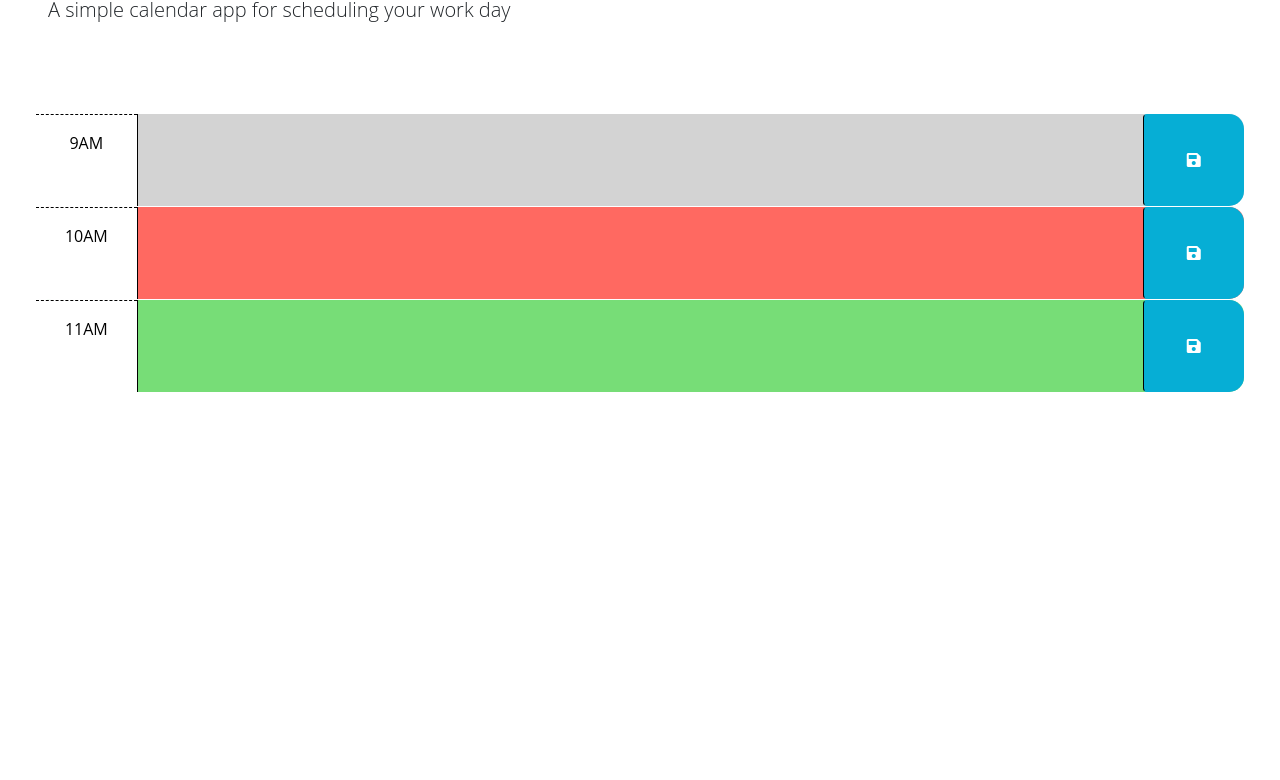
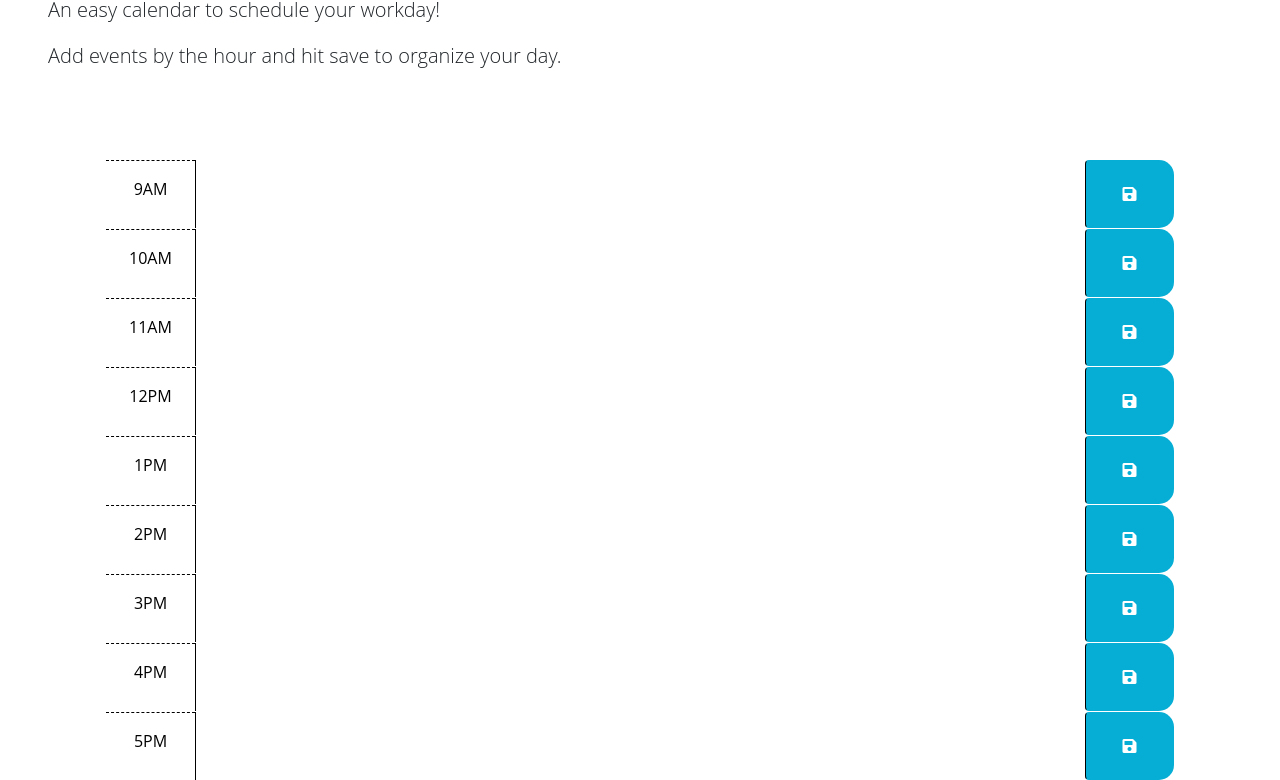
Before and after one commit to msnyder3/Work-Day-Scheduler, a plain HTML site: page index.html in a window 1280 px wide. Shown: the part 138-918 px from the top of the page. Before the commit the page ends 800 px from the top, so only its background shows below. Drawn offline with nearby package versions, Linux system fonts and the light colour scheme; files that its build step writes are made by us from their sources; files whose address does not match are found by name.

Commit message:
added in div elements for each hour and added in local storage functionality for each element

```diff
--- a/assets/js/script.js
+++ b/assets/js/script.js
@@ -1,13 +1,27 @@
-// Wrap all code that interacts with the DOM in a call to jQuery to ensure that
-// the code isn't run until the browser has finished rendering all the elements
-// in the html.
+// saveBtn click event listener
+$('.saveBtn').on('click', function () {
+  // get nearby values of the description in jQuery
+  var inputText = $(this).siblings('.description').val();
+  // get the id attribute of the parent div element
+  var hourBlock = $(this).parent().attr('id');
+
+  // save in local storage
+  localStorage.setItem(hourBlock, inputText);
+});
+
+// Pull calendar items from local storage
+$('#hour9 .description').val(localStorage.getItem('hour9'));
+$('#hour10 .description').val(localStorage.getItem('hour10'));
+$('#hour11 .description').val(localStorage.getItem('hour11'));
+$('#hour12 .description').val(localStorage.getItem('hour12'));
+$('#hour13 .description').val(localStorage.getItem('hour13'));
+$('#hour14 .description').val(localStorage.getItem('hour14'));
+$('#hour15 .description').val(localStorage.getItem('hour15'));
+$('#hour16 .description').val(localStorage.getItem('hour16'));
+$('#hour17 .description').val(localStorage.getItem('hour17'));
+
 $(function () {
-  // TODO: Add a listener for click events on the save button. This code should
-  // use the id in the containing time-block as a key to save the user input in
-  // local storage. HINT: What does `this` reference in the click listener
-  // function? How can DOM traversal be used to get the "hour-x" id of the
-  // time-block containing the button that was clicked? How might the id be
-  // useful when saving the description in local storage?
+
   //
   // TODO: Add code to apply the past, present, or future class to each time
   // block by comparing the id to the current hour. HINTS: How can the id
--- a/index.html
+++ b/index.html
@@ -25,47 +25,94 @@
   </head>
 
   <body>
-    <header class="p-5 mb-4">
+    <header class="p-5 mb-4 header1">
       <h1 class="display-3">Work Day Scheduler</h1>
-      <p class="lead">A simple calendar app for scheduling your work day</p>
+      <p class="lead">An easy calendar to schedule your workday!</p>
+      <p class="lead">Add events by the hour and hit save to organize your day.</p>
       <p id="currentDay" class="lead"></p>
     </header>
-    <div class="container-fluid px-5">
-      <!-- Use class for "past", "present", and "future" to apply styles to the
-        time-block divs accordingly. The javascript will need to do this by
-        adding/removing these classes on each div by comparing the hour in the
-        id to the current hour. The html provided below is meant to be an example
-        demonstrating how the css provided can be leveraged to create the
-        desired layout and colors. The html below should be removed or updated
-        in the finished product. Remember to delete this comment once the
-        code is implemented.
-        -->
 
-      <!-- Example of a past time block. The "past" class adds a gray background color. -->
-      <div id="hour-9" class="row time-block past">
-        <div class="col-2 col-md-1 hour text-center py-3">9AM</div>
-        <textarea class="col-8 col-md-10 description" rows="3"> </textarea>
-        <button class="btn saveBtn col-2 col-md-1" aria-label="save">
-          <i class="fas fa-save" aria-hidden="true"></i>
-        </button>
+    <div class="container-fluid px-5 container">
+
+      <div id="hour9" class="row time-block">
+        <div class="col-2 col-md-1 hour text-center py-3">
+          9AM
+        </div>
+        <textarea class="col-8 col-md-10 description">
+        </textarea>
+        <button class="btn saveBtn col-2 col-md-1" aria-label="save"><i class="fas fa-save" aria-hidden="true"></i></button>
       </div>
 
-      <!-- Example of a present time block. The "present" class adds a red background color. -->
-      <div id="hour-10" class="row time-block present">
-        <div class="col-2 col-md-1 hour text-center py-3">10AM</div>
-        <textarea class="col-8 col-md-10 description" rows="3"> </textarea>
-        <button class="btn saveBtn col-2 col-md-1" aria-label="save">
-          <i class="fas fa-save" aria-hidden="true"></i>
-        </button>
+      <div id="hour10" class="row time-block">
+        <div class="col-2 col-md-1 hour text-center py-3">
+          10AM
+        </div>
+        <textarea class="col-8 col-md-10 description">
+        </textarea>
+        <button class="btn saveBtn col-2 col-md-1" aria-label="save"><i class="fas fa-save" aria-hidden="true"></i></button>
       </div>
 
-      <!-- Example of a future time block. The "future" class adds a green background color. -->
-      <div id="hour-11" class="row time-block future">
-        <div class="col-2 col-md-1 hour text-center py-3">11AM</div>
-        <textarea class="col-8 col-md-10 description" rows="3"> </textarea>
-        <button class="btn saveBtn col-2 col-md-1" aria-label="save">
-          <i class="fas fa-save" aria-hidden="true"></i>
-        </button>
+      <div id="hour11" class="row time-block">
+        <div class="col-2 col-md-1 hour text-center py-3">
+          11AM
+        </div>
+        <textarea class="col-8 col-md-10 description">
+        </textarea>
+        <button class="btn saveBtn col-2 col-md-1" aria-label="save"><i class="fas fa-save" aria-hidden="true"></i></button>
+      </div>
+
+      <div id="hour12" class="row time-block">
+        <div class="col-2 col-md-1 hour text-center py-3">
+          12PM
+        </div>
+        <textarea class="col-8 col-md-10 description">
+        </textarea>
+        <button class="btn saveBtn col-2 col-md-1" aria-label="save"><i class="fas fa-save" aria-hidden="true"></i></button>
+      </div>
+
+      <div id="hour13" class="row time-block">
+        <div class="col-2 col-md-1 hour text-center py-3">
+          1PM
+        </div>
+        <textarea class="col-8 col-md-10 description">
+        </textarea>
+        <button class="btn saveBtn col-2 col-md-1" aria-label="save"><i class="fas fa-save" aria-hidden="true"></i></button>
+      </div>
+
+      <div id="hour14" class="row time-block">
+        <div class="col-2 col-md-1 hour text-center py-3">
+          2PM
+        </div>
+        <textarea class="col-8 col-md-10 description">
+        </textarea>
+        <button class="btn saveBtn col-2 col-md-1" aria-label="save"><i class="fas fa-save" aria-hidden="true"></i></button>
+      </div>
+
+      <div id="hour15" class="row time-block">
+        <div class="col-2 col-md-1 hour text-center py-3">
+          3PM
+        </div>
+        <textarea class="col-8 col-md-10 description">
+        </textarea>
+        <button class="btn saveBtn col-2 col-md-1" aria-label="save"><i class="fas fa-save" aria-hidden="true"></i></button>
+      </div>
+
+      <div id="hour16" class="row time-block">
+        <div class="col-2 col-md-1 hour text-center py-3">
+          4PM
+        </div>
+        <textarea class="col-8 col-md-10 description">
+        </textarea>
+        <button class="btn saveBtn col-2 col-md-1" aria-label="save"><i class="fas fa-save" aria-hidden="true"></i></button>
+      </div>
+
+      <div id="hour17" class="row time-block">
+        <div class="col-2 col-md-1 hour text-center py-3">
+          5PM
+        </div>
+        <textarea class="col-8 col-md-10 description">
+        </textarea>
+        <button class="btn saveBtn col-2 col-md-1" aria-label="save"><i class="fas fa-save" aria-hidden="true"></i></button>
       </div>
     </div>
 
```
